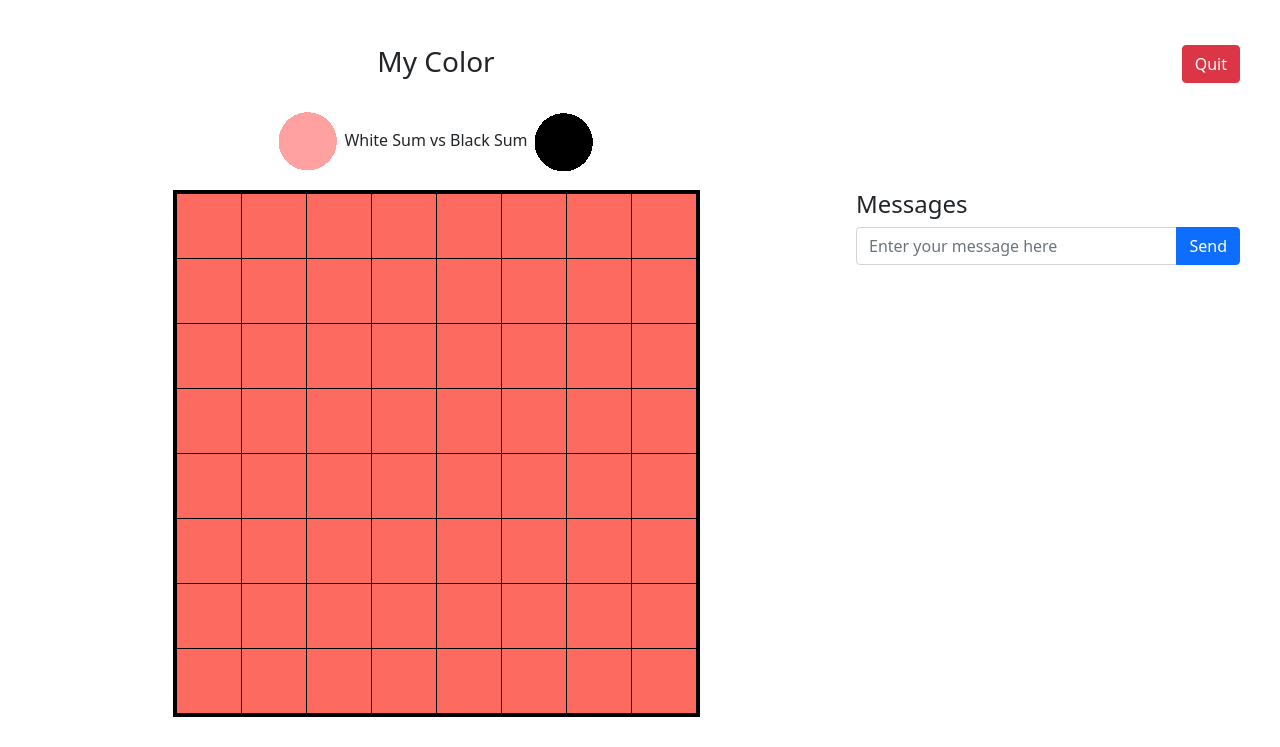
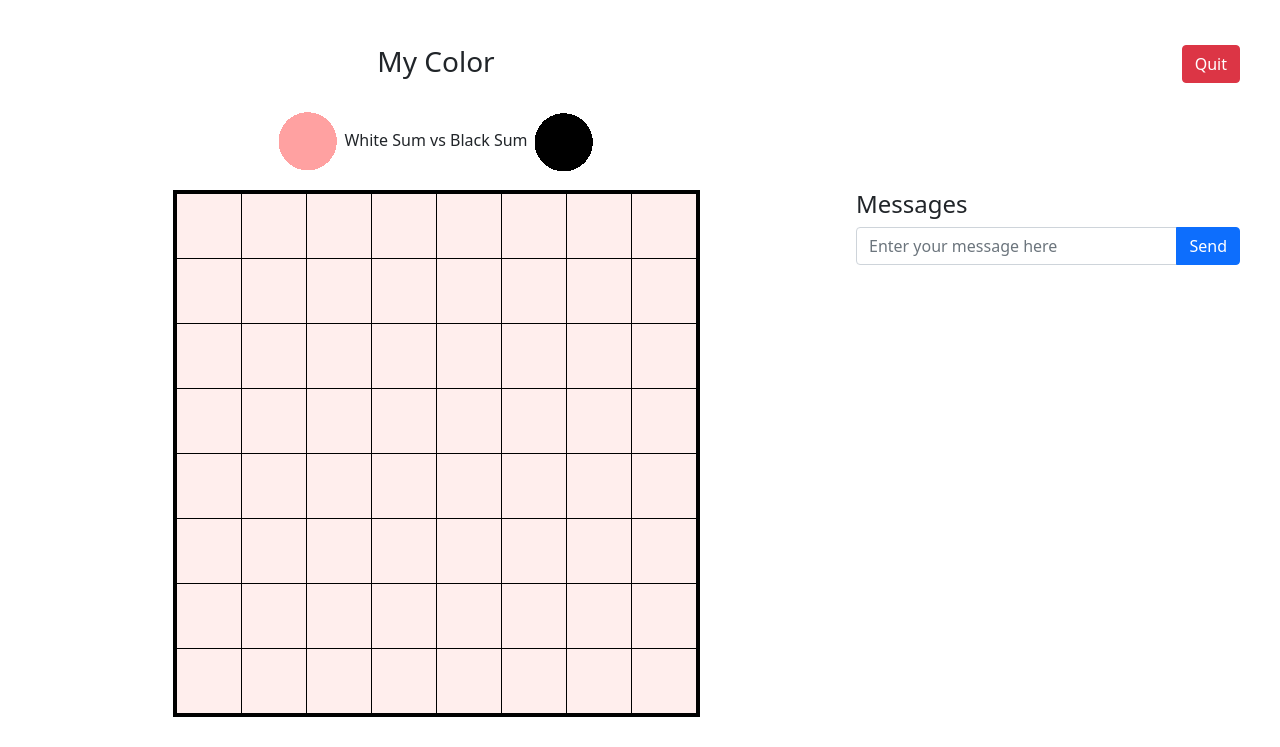
Before and after one commit to Xtrinh1/reversi-xt, a website: page public/game.html in a window 1280 px wide. Shown: the part 53-800 px from the top of the page. Drawn offline with nearby package versions, Linux system fonts and the light colour scheme; no server answers.

Commit message:
Add files via upload

```diff
--- a/public/assets/css/game.css
+++ b/public/assets/css/game.css
@@ -25,7 +25,7 @@
   }
 
   table#game_board td {
-    background-color:rgb(252, 106, 96);
+    background-color:rgb(255, 238, 237);
     border: 1px solid black;
     margin:0px;
     padding:0px;
```
